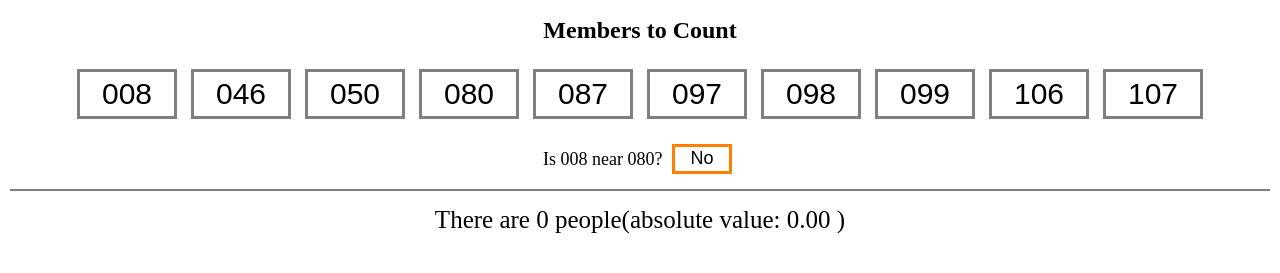
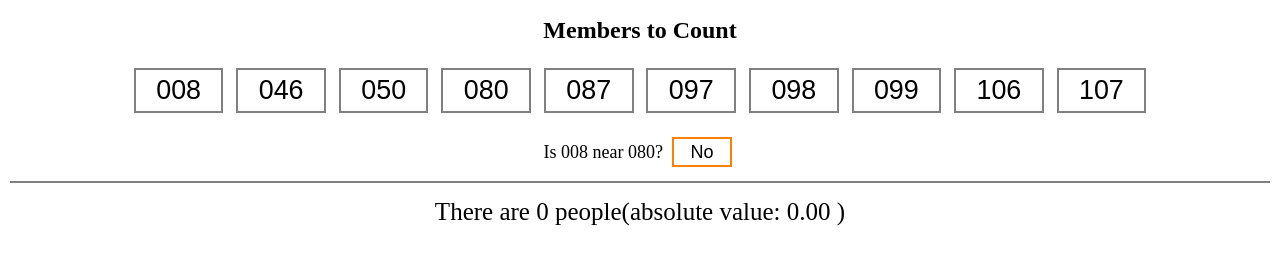
Before and after one commit to threeplusthree/counter, a plain HTML site: page index.html in a window 1280 px wide. Shown: the part 75-348 px from the top of the page. Drawn offline with Linux system fonts and the light colour scheme.

Commit message:
Update style.css

```diff
--- a/style.css
+++ b/style.css
@@ -16,12 +16,12 @@ div{
 }
 
 button{
-  width:100px;
-  height:50px;
-  border:3px solid gray;
-  font-size:30px;
+  width:7vw;
+  height:3.5vw;
+  border:0.21vw solid gray;
+  font-size:2.1vw;
   background-color:white;
-  margin:5px;
+  margin:0.35vw;
 }
 
 #members{
```
